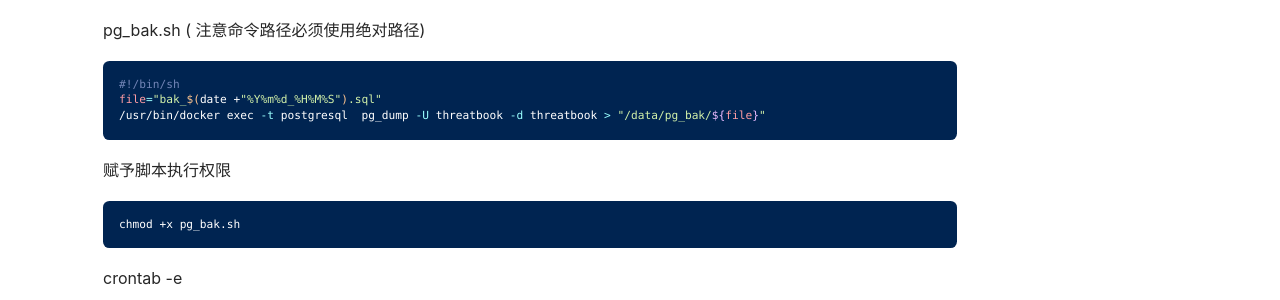
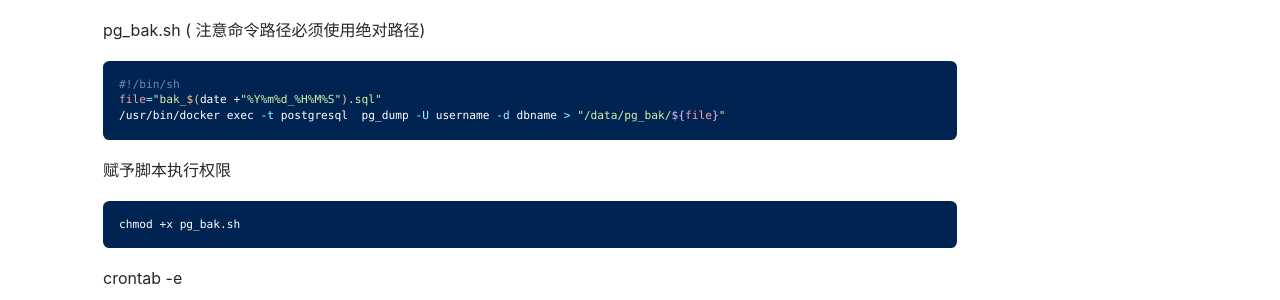
Before and after one commit to CheungChan/iblog, a Jekyll site: the page built from _posts/2019-08-01-定时备份docker中的postgresql数据库.md, in a window 1280 px wide. Shown: the part 456-756 px from the top of the page. Built offline with Jekyll 4.4.1, drawn with Linux system fonts in a browser that asks for light colours; nearby versions of some CDN libraries; comment, search, counter and statistics services are not loaded.

Commit message:
规则集action

````diff
--- a/_posts/2019-08-01-定时备份docker中的postgresql数据库.md
+++ b/_posts/2019-08-01-定时备份docker中的postgresql数据库.md
@@ -19,7 +19,7 @@ pg_bak.sh ( 注意命令路径必须使用绝对路径)
 ```shell
 #!/bin/sh
 file="bak_$(date +"%Y%m%d_%H%M%S").sql"
-/usr/bin/docker exec -t postgresql  pg_dump -U threatbook -d threatbook > "/data/pg_bak/${file}"
+/usr/bin/docker exec -t postgresql  pg_dump -U username -d dbname > "/data/pg_bak/${file}"
 ```
 
 赋予脚本执行权限
````
